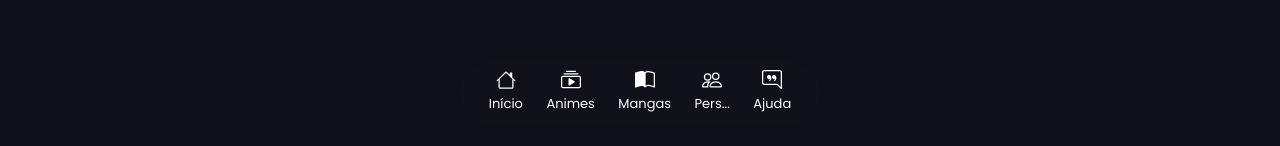
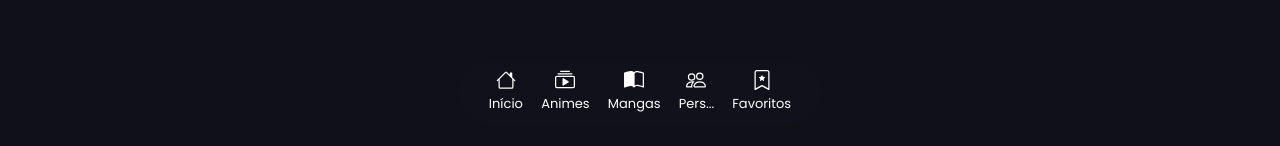
Before and after one commit to Aristidescosta/myAnimeLib, a React (Vite) app: page /search in a window 1280 px wide. Shown: the part 651-797 px from the top of the page. Built offline with nearby package versions, Linux system fonts and the light colour scheme; no server answers.

Commit message:
Alteramos o link ajuda para favoritos

```diff
--- a/src/shared/components/Header/NavgationBar.tsx
+++ b/src/shared/components/Header/NavgationBar.tsx
@@ -1,7 +1,7 @@
 /* eslint-disable react-hooks/exhaustive-deps */
 import { Box, Flex, LinkBox, Text } from '@chakra-ui/react';
 import { Link } from 'react-router-dom';
-import { BsBookHalf, BsChatRightQuote, BsCollectionPlay, BsHouse, BsPeople } from 'react-icons/bs'
+import { BsBookHalf, BsBookmarkStar, BsCollectionPlay, BsHouse, BsPeople } from 'react-icons/bs'
 import { FIRST_COLOR, H2_FONT_SIZE, NAV_HEIGHT, SMALL_FONT_SIZE, TRANSPARENT_COLOR } from '../../utils/constants';
 
 
@@ -168,12 +168,12 @@ export default function NavigationBar(): JSX.Element {
 				<Box
 					fontSize={H2_FONT_SIZE}
 				>
-					<BsChatRightQuote />
+					<BsBookmarkStar />
 				</Box>
 				<Text
 					fontSize={SMALL_FONT_SIZE}
 				>
-					Ajuda
+					Favoritos
 				</Text>
 			</LinkBox>
 
```
